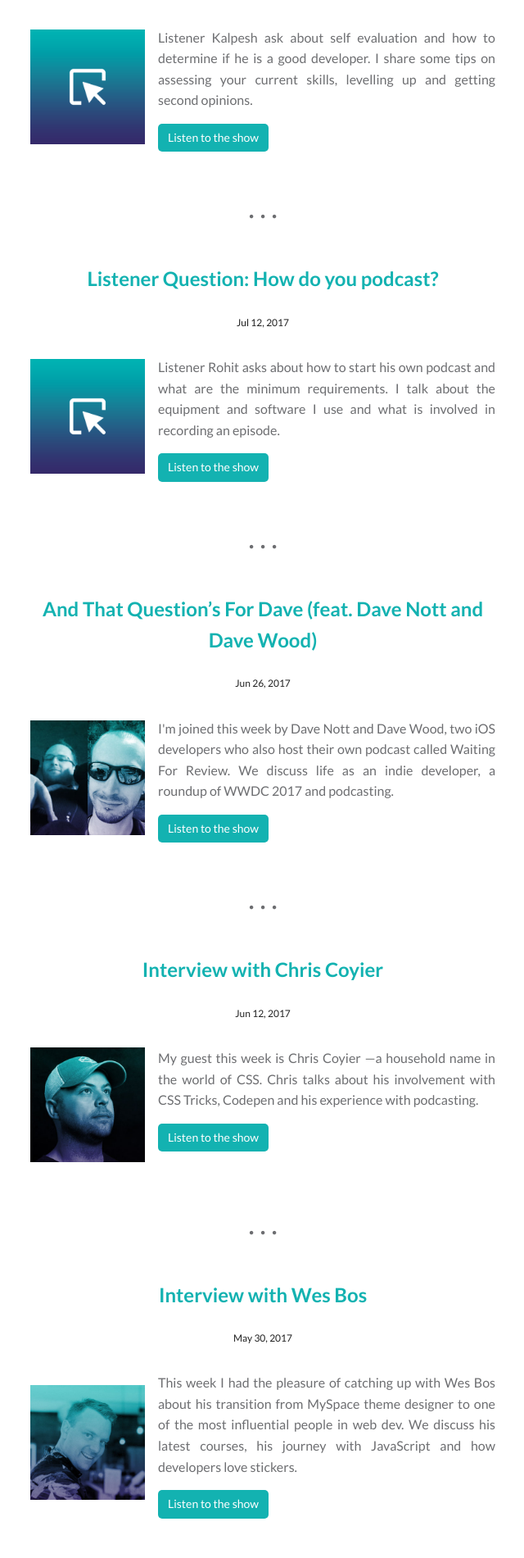
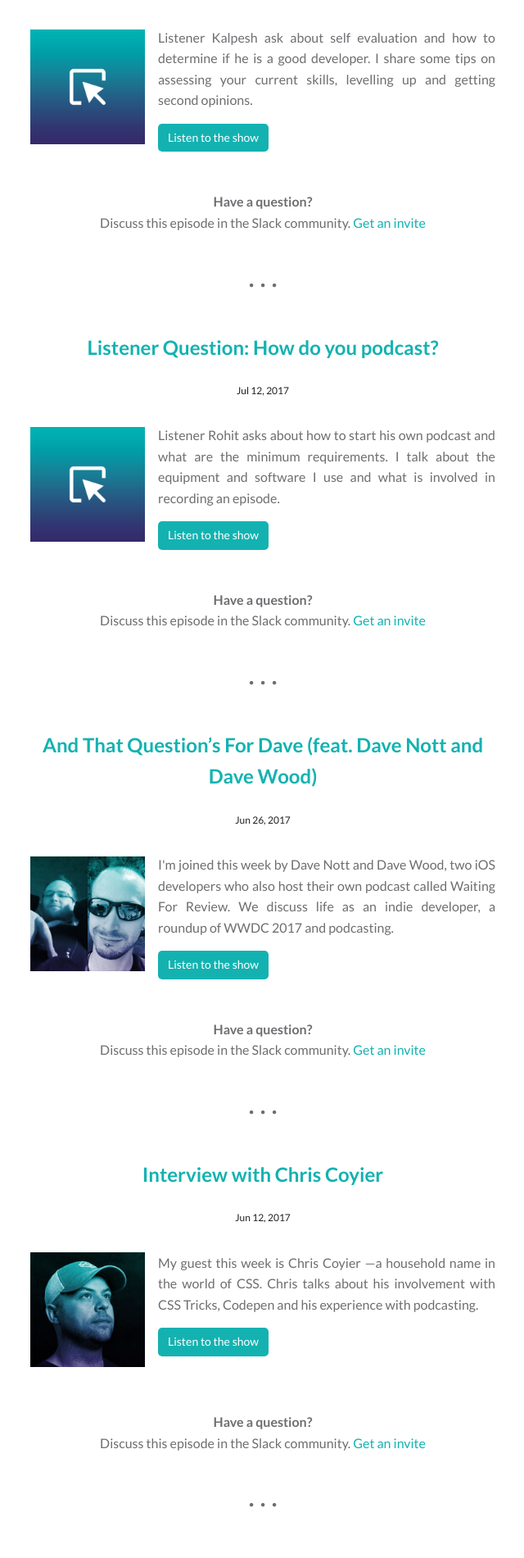
Before and after one commit to ajaykarwal/inspect-fm, a Jekyll site: the page built from _pages/edisodes.md, in a window 1280 px wide. Shown: the part 389-2290 px from the top of the page at 82% size, without its empty margins (319-959 px from the left). Built offline with Jekyll 4.4.1, drawn with Linux system fonts in a browser that asks for light colours; comment, search, counter and statistics services are not loaded; some of the changed text lies outside the part shown.

Commit message:
Added Slack prompt to each episode
CSS tweaks to mobile.

```diff
--- a/_includes/audio.html
+++ b/_includes/audio.html
@@ -27,7 +27,13 @@
   </div>
   {%endif%}
   {%endif%}
+
 </div>
+<p class="mt2 mb2 text-center">
+  <b>Have a question?</b>
+  <br>
+  Discuss this episode in the Slack community. <a class="typeform-share" href="https://inspectfm.typeform.com/to/DDL6UJ" data-mode="popup" data-hide-headers="true" data-hide-footer="true" target="_blank">Get an invite</a>
+</p>
 {% if page.url != "/episodes/" %}
 {% if page.url != "/feed.xml" %}
 {% include subscribe-buttons.html %}
--- a/_sass/_base.scss
+++ b/_sass/_base.scss
@@ -16,7 +16,10 @@ body {
   font-weight: $fw-normal;
   font-size:100%;
   line-height: 1.6;
-  text-align: justify;
+
+  @include breakpoint($break-sm) {
+    text-align: justify;
+  }
 }
 
 h1,h2,h3,h4,h5,h6 {
@@ -35,6 +38,9 @@ a {
     color: $brand-secondary;
     text-decoration: underline;
   }
+}
+b, strong {
+  font-weight: $fw-bold;
 }
 
 hr {
@@ -66,3 +72,9 @@ img {
   max-width: 100%;
   height: auto;
 }
+
+ul {
+  @include breakpoint($break-xs, 'max') {
+    padding-left: $space;
+  }
+}
--- a/_sass/_mixins.scss
+++ b/_sass/_mixins.scss
@@ -16,9 +16,16 @@
   }
 }
 
-@mixin breakpoint($size) {
-  @media (min-width: $size) {
-    @content;
+@mixin breakpoint($size, $dir: 'min') {
+  @if ($dir == 'max') {
+    @media (max-width: $size) {
+      @content;
+    }
+  }
+  @else {
+    @media (min-width: $size) {
+      @content;
+    }
   }
 }
 
--- a/_sass/_utility.scss
+++ b/_sass/_utility.scss
@@ -19,3 +19,11 @@
     margin-left: 0;
   }
 }
+
+
+@for $i from 1 through 4 {
+  .mt#{$i} { margin-top: #{$i}em; }
+  .mb#{$i} { margin-bottom: #{$i}em; }
+  .p#{$i} { padding-top: #{$i}em; }
+  .pb#{$i} { padding-bottom: #{$i}em; }
+}
```
